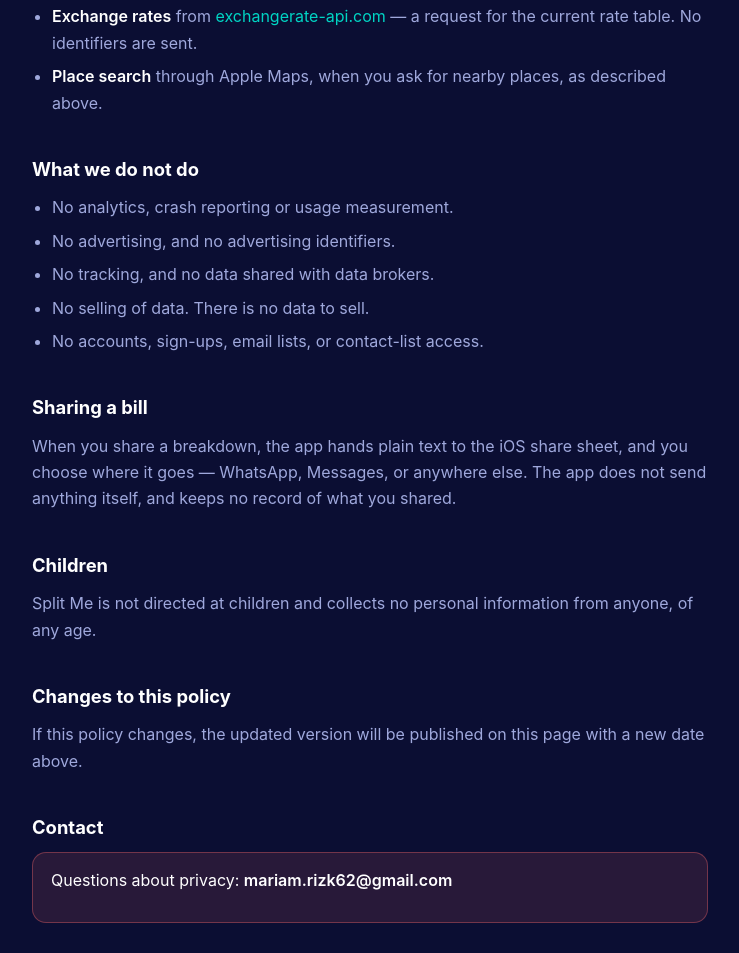
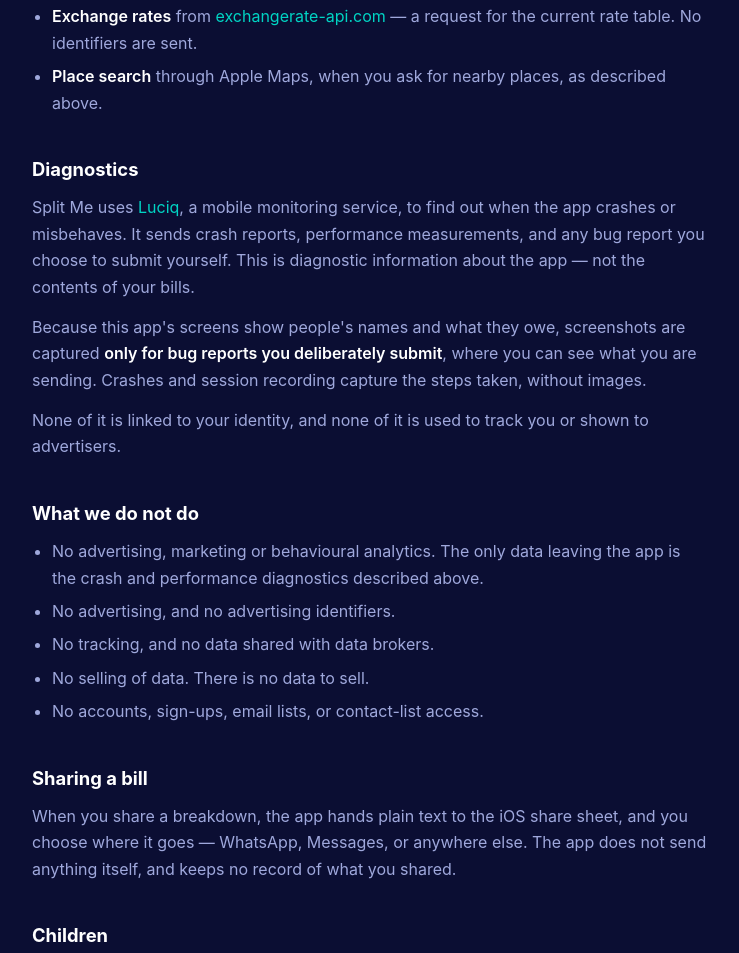
Before and after one commit to MariamEskander/Split-me-docs, a plain HTML site: page privacy.html in a window 1280 px wide. Shown: the part 1583-2536 px from the top of the page, without its empty margins (270-1009 px from the left). Drawn offline with Linux system fonts and the light colour scheme.

Commit message:
Disclose crash and performance diagnostics
The app now integrates the Luciq SDK, so the previous claim of "no analytics,
crash reporting or usage measurement" is no longer true. Both language versions
now describe what is sent, and state that screenshots are captured only for bug
reports the user submits deliberately — crashes record steps without images,
because these screens show people's names and what they owe.

Co-Authored-By: Claude Opus 5 (1M context) <noreply@anthropic.com>

```diff
--- a/privacy.html
+++ b/privacy.html
@@ -72,9 +72,23 @@
     places, as described above.</li>
   </ul>
 
+  <h2>Diagnostics</h2>
+  <p>Split Me uses <a href="https://luciq.ai">Luciq</a>, a mobile monitoring
+  service, to find out when the app crashes or misbehaves. It sends crash
+  reports, performance measurements, and any bug report you choose to submit
+  yourself. This is diagnostic information about the app — not the contents of
+  your bills.</p>
+  <p>Because this app's screens show people's names and what they owe,
+  screenshots are captured <strong>only for bug reports you deliberately
+  submit</strong>, where you can see what you are sending. Crashes and session
+  recording capture the steps taken, without images.</p>
+  <p>None of it is linked to your identity, and none of it is used to track you
+  or shown to advertisers.</p>
+
   <h2>What we do not do</h2>
   <ul>
-    <li>No analytics, crash reporting or usage measurement.</li>
+    <li>No advertising, marketing or behavioural analytics. The only data
+    leaving the app is the crash and performance diagnostics described above.</li>
     <li>No advertising, and no advertising identifiers.</li>
     <li>No tracking, and no data shared with data brokers.</li>
     <li>No selling of data. There is no data to sell.</li>
```
Also changed, not shown: privacy-ar.html (+13 -1 lines).
